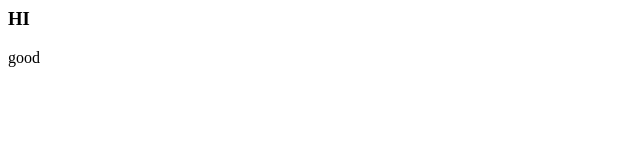
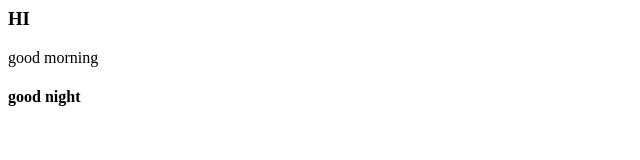
Before and after one commit to Rama262/html-paragraph, a plain HTML site: page index.html in a window 1280 px wide. Shown: the whole page, without its empty margins (0-640 px from the left). Drawn offline with Linux system fonts and the light colour scheme.

Commit message:
index.html

```diff
--- a/index.html
+++ b/index.html
@@ -4,6 +4,7 @@
     </head>
     <body>
         <h3>HI</h3>
-        <p>good</p>
+        <p>good morning</p>
+        <h4>good night</h4>
     </body>
 </html>
```
